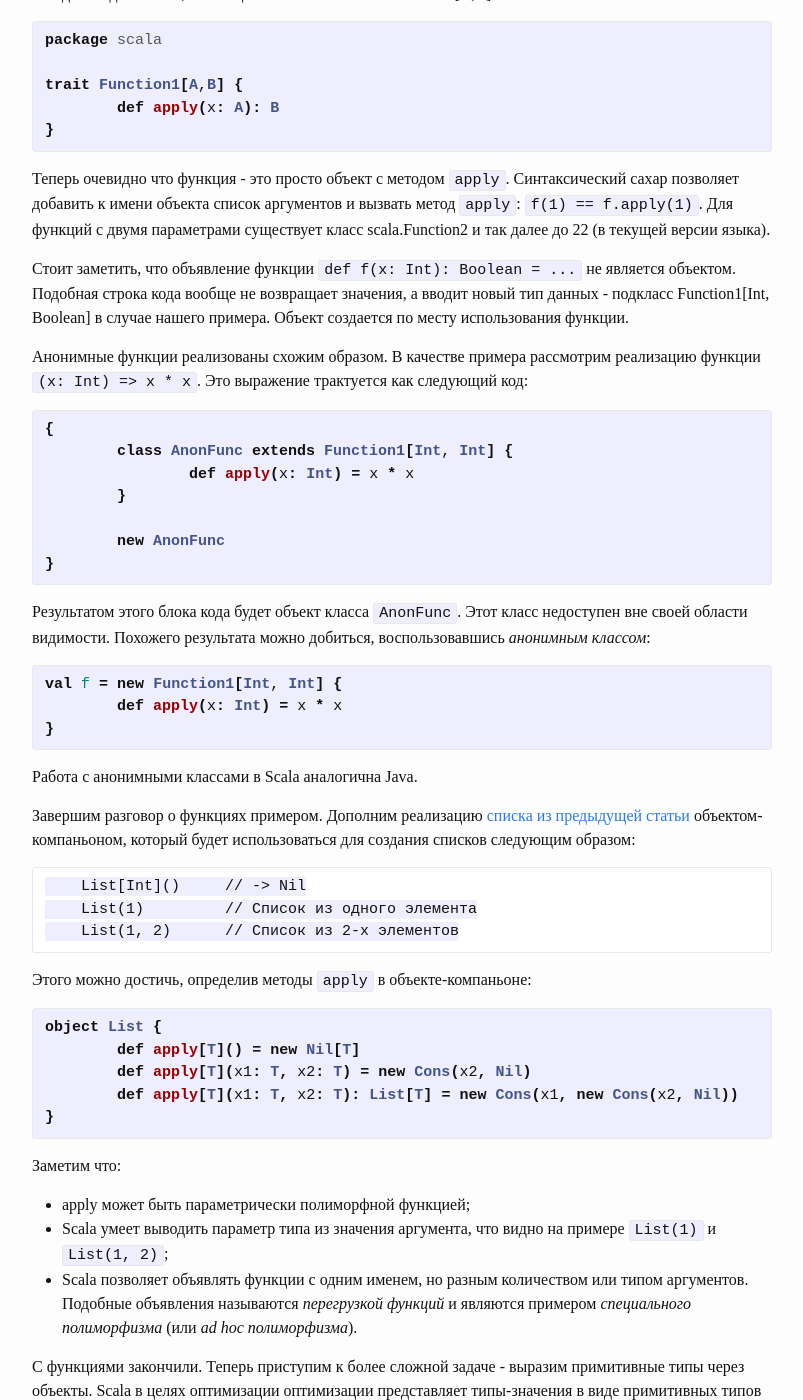
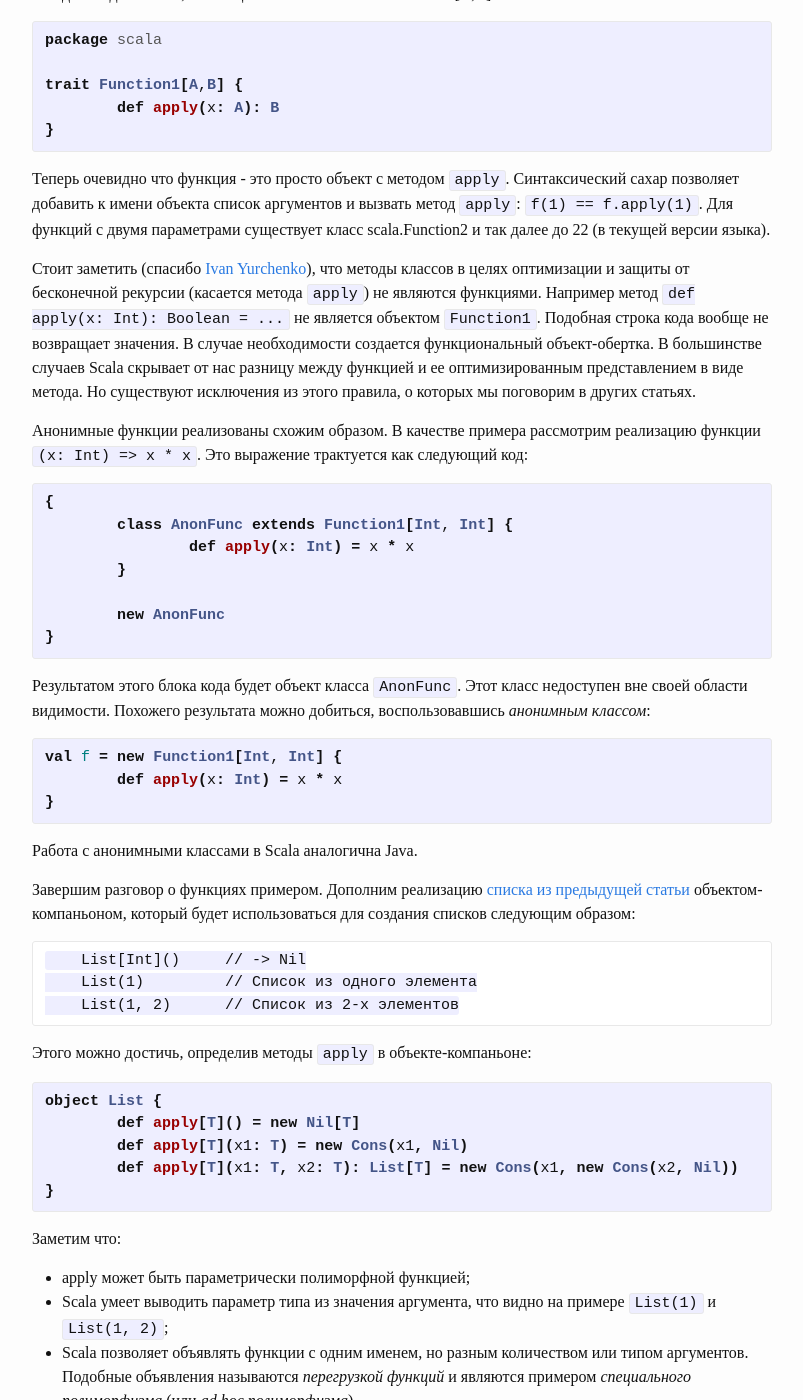
Before and after one commit to bavadim/bavadim.github.io, a Jekyll site: the page built from _posts/2015-02-07-Notes-about-FP.markdown, in a window 1280 px wide and 1400 px high, scrolled down 990 px. Shown: the whole window, without its empty margins (238-1041 px from the left). Built offline with Jekyll 4.4.1, drawn with Linux system fonts in a browser that asks for light colours; some web fonts are replaced; comment, search, counter and statistics services are not loaded.

Commit message:
fix information about methods

```diff
--- a/_posts/2015-02-07-Notes-about-FP.markdown
+++ b/_posts/2015-02-07-Notes-about-FP.markdown
@@ -25,7 +25,7 @@ trait Function1[A,B] {
 
 Теперь очевидно что функция - это просто объект с методом `apply`. Синтаксический сахар позволяет добавить к имени объекта список аргументов и вызвать метод `apply`: `f(1) == f.apply(1)`. Для функций с двумя параметрами существует класс scala.Function2 и так далее до 22 (в текущей версии языка).
 
-Стоит заметить, что объявление функции `def f(x: Int): Boolean = ...` не является объектом. Подобная строка кода вообще не возвращает значения, а вводит новый тип данных - подкласс Function1[Int, Boolean] в случае нашего примера. Объект создается по месту использования функции.
+Стоит заметить (спасибо [Ivan Yurchenko](http://ivanyu.me/)), что методы классов в целях оптимизации и защиты от бесконечной рекурсии (касается метода `apply`) не являются функциями. Например метод `def apply(x: Int): Boolean = ...` не является объектом `Function1`. Подобная строка кода вообще не возвращает значения. В случае необходимости создается функциональный объект-обертка. В большинстве случаев Scala скрывает от нас разницу между функцией и ее оптимизированным представлением в виде метода. Но существуют исключения из этого правила, о которых мы поговорим в других статьях.
 
 Анонимные функции реализованы схожим образом. В качестве примера рассмотрим реализацию функции `(x: Int) => x * x`. Это выражение трактуется как следующий код:
 
@@ -60,7 +60,7 @@ val f = new Function1[Int, Int] {
 {% highlight scala %}
 object List {
         def apply[T]() = new Nil[T]
-        def apply[T](x1: T, x2: T) = new Cons(x2, Nil)
+        def apply[T](x1: T) = new Cons(x1, Nil)
         def apply[T](x1: T, x2: T): List[T] = new Cons(x1, new Cons(x2, Nil))
 }
 {% endhighlight %}
```
